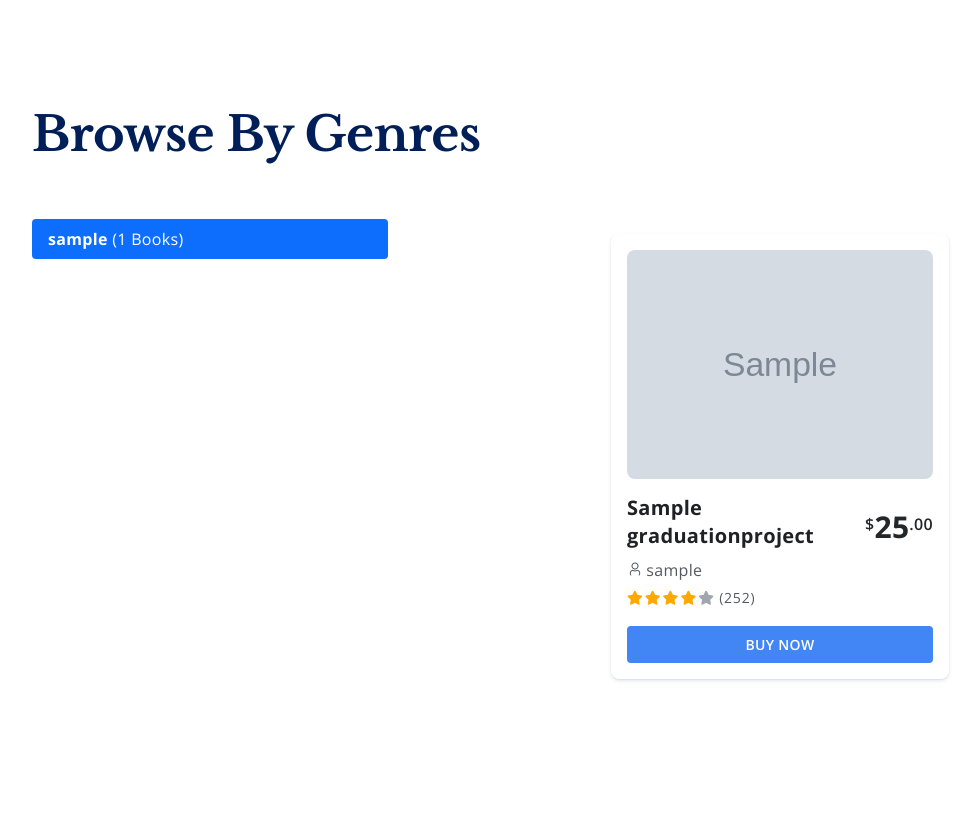
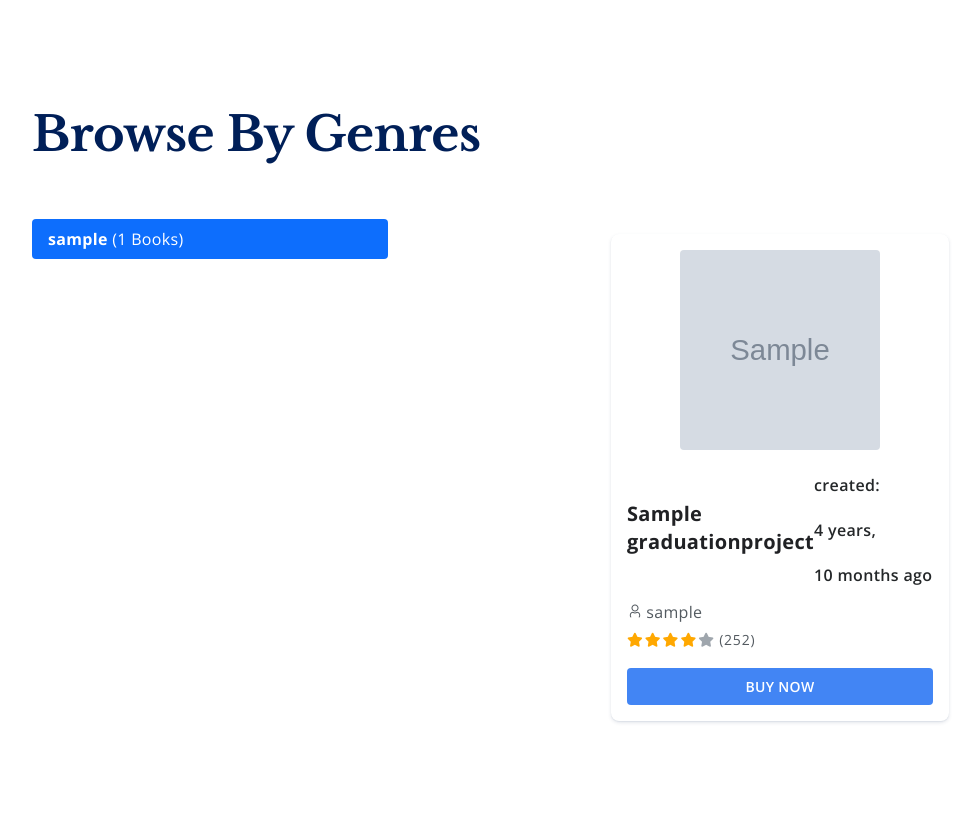
Before and after one commit to Mohamed00Abdelmonem/Graduation-Project, a Django app: page / in a window 1280 px wide. Shown: the part 1044-1870 px from the top of the page, without its empty margins (50-1030 px from the left). Run offline with Django 5.2, Linux system fonts and the light colour scheme; tables that the repository leaves empty hold one stand-in row (values such as "Sample post"); grey boxes marked "Sample" are stand-in pictures; some libraries are stand-ins or nearby versions.

Commit message:
update in home page

```diff
--- a/settings/templates/index.html
+++ b/settings/templates/index.html
@@ -115,13 +115,14 @@
                                                 <div class="item">
                                                     <div class="bj_new_pr_item">
                                                         <a href="product-single.html" class="img">
-                                                            <img src="{{project.images.url}}" alt="{{ project.title }}" />
+                                                            <img src="{{project.images.url}}" alt="{{ project.title }}" style="width: 200px; height: 200px;" />
                                                         </a>
+
                                                         <div class="bj_new_pr_content_two">
                                                             <div class="d-flex justify-content-between">
                                                                 <h5>{{ project.title }}</h5>
                                                                 <div class="book_price">
-                                                                    <sup>$</sup>25<sup>.00</sup> <!-- Adjust as needed -->
+                                                                    <sup>created: {{project.created_at|timesince }} ago </sup><sup></sup> <!-- Adjust as needed -->
                                                                 </div>
                                                             </div>
                                                             <div class="writer_name">
```
